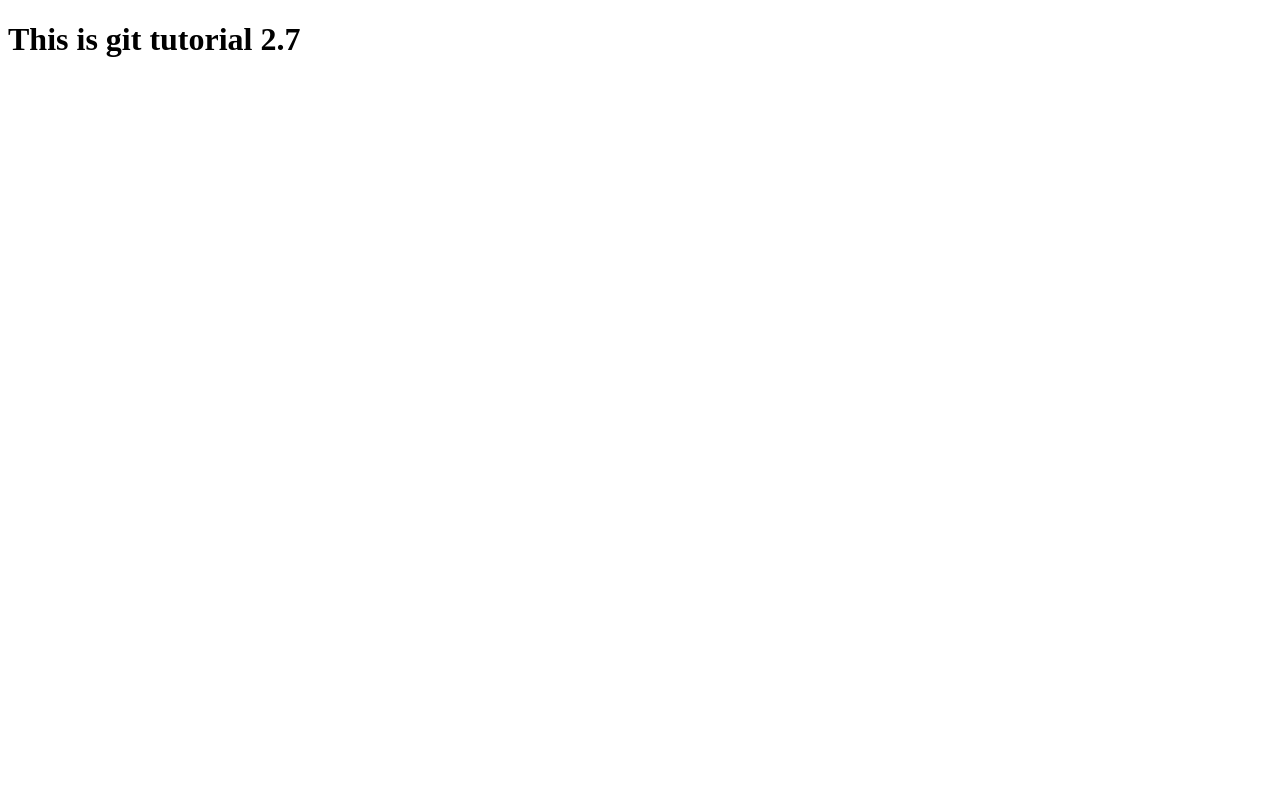
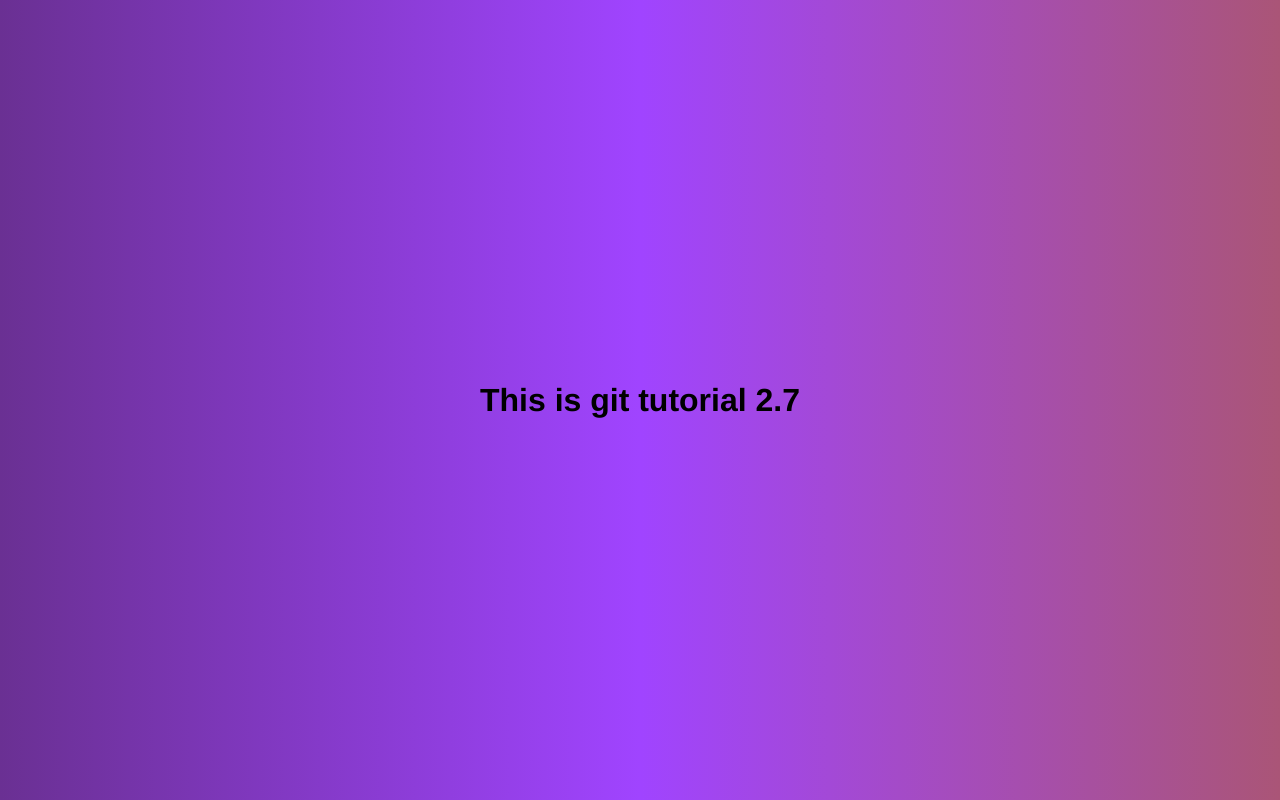
Before and after one commit to aniruddha-it/my-repo, a plain HTML site: page index.html in a window 1280 px wide. Drawn offline with Linux system fonts and the light colour scheme.

Commit message:
Added design for website

```diff
--- a/index.html
+++ b/index.html
@@ -4,6 +4,7 @@
     <meta charset="UTF-8">
     <meta name="viewport" content="width=device-width, initial-scale=1.0">
     <title>Document</title>
+    <link rel="stylesheet" href="style.css">
 </head>
 <body>
     <h1>This is git tutorial 2.7</h1>
--- /dev/null
+++ b/style.css
@@ -0,0 +1,14 @@
+body{
+    background:linear-gradient(to right, #6a3093 ,#a044ff ,#a57);
+    size: 10px;
+    border: 10px;
+    display: flex;
+    font-family: 'Franklin Gothic Medium', 'Arial Narrow', Arial, sans-serif;
+    align-items: center;
+    justify-content: center;
+    border-radius: 10px;
+    border-color: black;
+    height: 100vh;
+    margin: 0;
+    padding: 0;
+}
```
Also changed, not shown: 1 other file.
